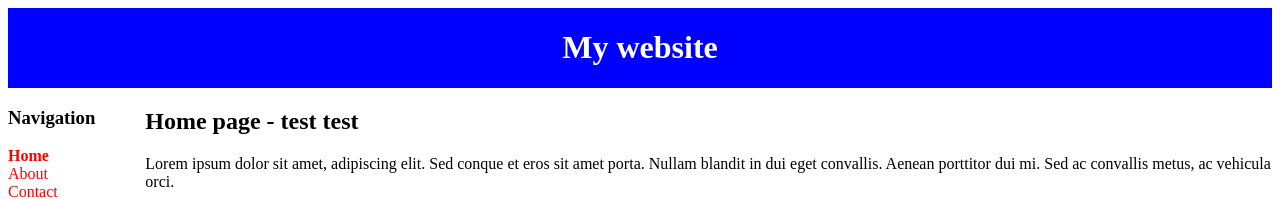
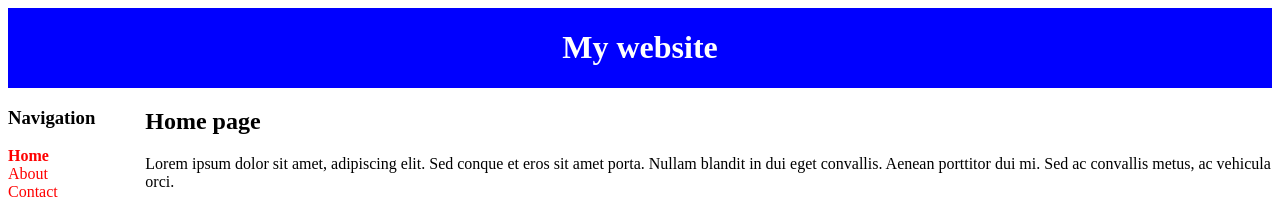
Before and after one commit to camillalo1/Layout-med-CSS, a plain HTML site: page index.html in a window 1280 px wide. Shown: the top 199 px of the page. Drawn offline with Linux system fonts and the light colour scheme.

Commit message:
Finished result
Fjernet test

```diff
--- a/index.html
+++ b/index.html
@@ -24,7 +24,7 @@
     </div>
 
     <div class="title">
-      <h2>Home page - test test</h2>
+      <h2>Home page</h2>
       <div class="main">
         <p>Lorem ipsum dolor sit amet, adipiscing elit. Sed conque et eros sit amet
         porta. Nullam blandit in dui eget convallis. Aenean porttitor dui mi.
```
